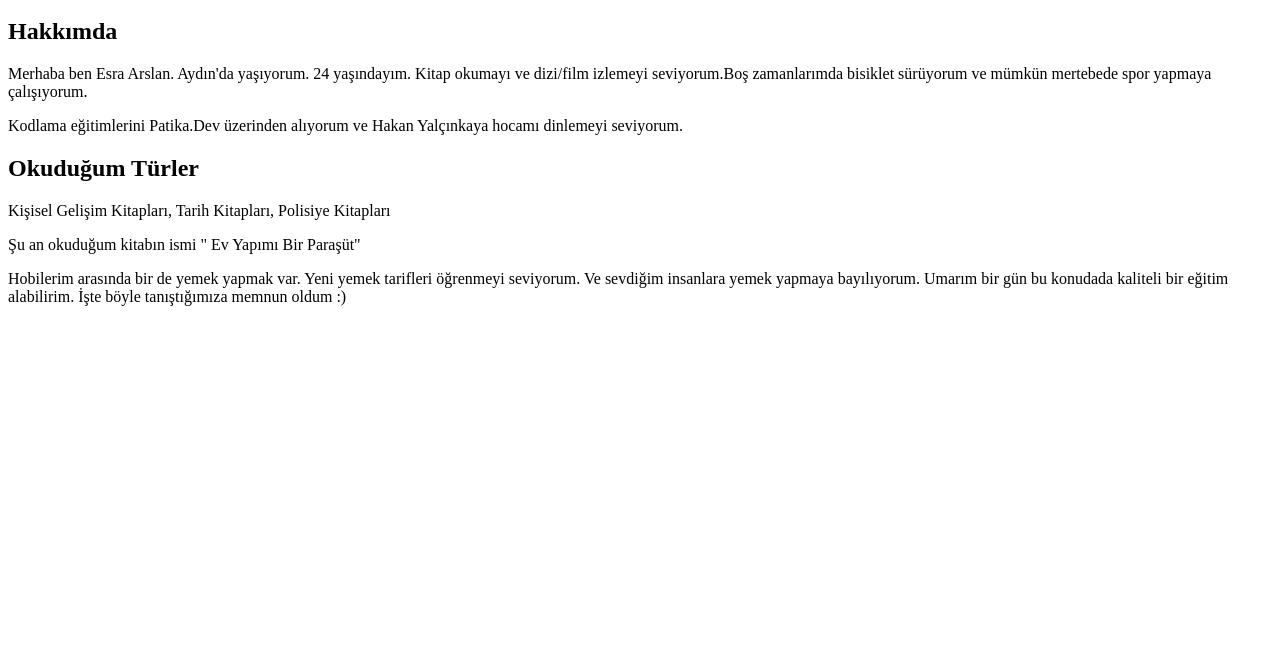
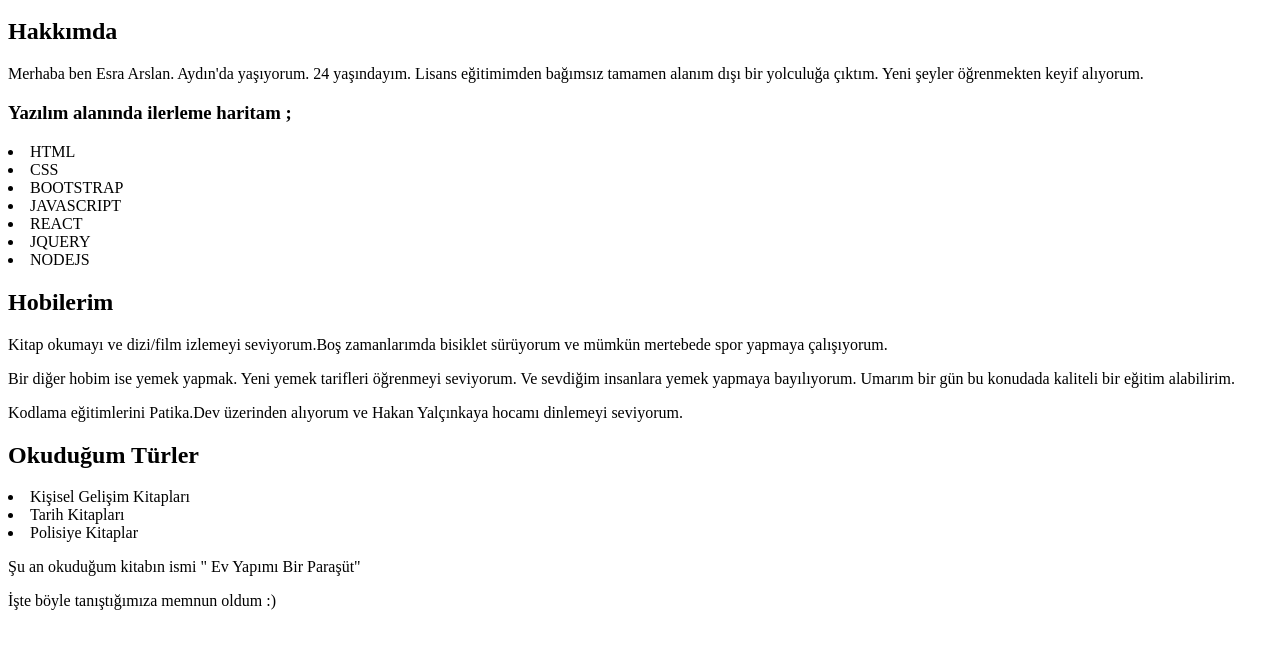
Before and after one commit to esrayarslan/Web-Sitesi-Olusturma, a plain HTML site: page index.html in a window 1280 px wide. Shown: the part 48-696 px from the top of the page. Drawn offline with Linux system fonts and the light colour scheme.

Commit message:
eklemeler yapildi

```diff
--- a/index.html
+++ b/index.html
@@ -1,12 +1,29 @@
 <h1>Esra Arslan</h1>
 <h2>Hakkımda</h2>
-<p>Merhaba ben Esra Arslan. Aydın'da yaşıyorum. 24 yaşındayım. Kitap okumayı ve dizi/film izlemeyi seviyorum.Boş zamanlarımda bisiklet sürüyorum ve mümkün mertebede spor yapmaya çalışıyorum. </p>
+<!--Hakkımda kısmını doldurdum kendimi tanıttım.-->
+<p>Merhaba ben Esra Arslan. Aydın'da yaşıyorum. 24 yaşındayım. Lisans eğitimimden bağımsız tamamen alanım dışı bir yolculuğa çıktım. Yeni şeyler öğrenmekten keyif alıyorum. </p>
+<h3>Yazılım alanında ilerleme haritam ; </h3>
+    <li>HTML</li>
+    <li>CSS</li>
+    <li>BOOTSTRAP</li>
+    <li>JAVASCRIPT</li>
+    <li>REACT</li>
+    <li>JQUERY</li>
+    <li>NODEJS</li></p>
+
+<h2>Hobilerim</h2>
+
+<p> Kitap okumayı ve dizi/film izlemeyi seviyorum.Boş zamanlarımda bisiklet sürüyorum ve mümkün mertebede spor yapmaya çalışıyorum.
+<p> Bir diğer hobim ise yemek yapmak. Yeni yemek tarifleri öğrenmeyi seviyorum. Ve sevdiğim insanlara yemek yapmaya bayılıyorum. Umarım bir gün bu konudada kaliteli bir eğitim alabilirim.</p>
 <p> Kodlama eğitimlerini Patika.Dev üzerinden alıyorum ve Hakan Yalçınkaya hocamı dinlemeyi seviyorum.</p>
 
 <h2> Okuduğum Türler</h2>
 
-<p>Kişisel Gelişim Kitapları, Tarih Kitapları, Polisiye Kitapları</p>
+<li>Kişisel Gelişim Kitapları</li>
+<li>Tarih Kitapları</li>
+<li>Polisiye Kitaplar</li>
 
 <p>Şu an okuduğum kitabın ismi " Ev Yapımı Bir Paraşüt"</p>
 
-<p>Hobilerim arasında bir de yemek yapmak var. Yeni yemek tarifleri öğrenmeyi seviyorum. Ve sevdiğim insanlara yemek yapmaya bayılıyorum. Umarım bir gün bu konudada kaliteli bir eğitim alabilirim. İşte böyle tanıştığımıza memnun oldum :) </p>
+
+<p> İşte böyle tanıştığımıza memnun oldum :) </p>
```
